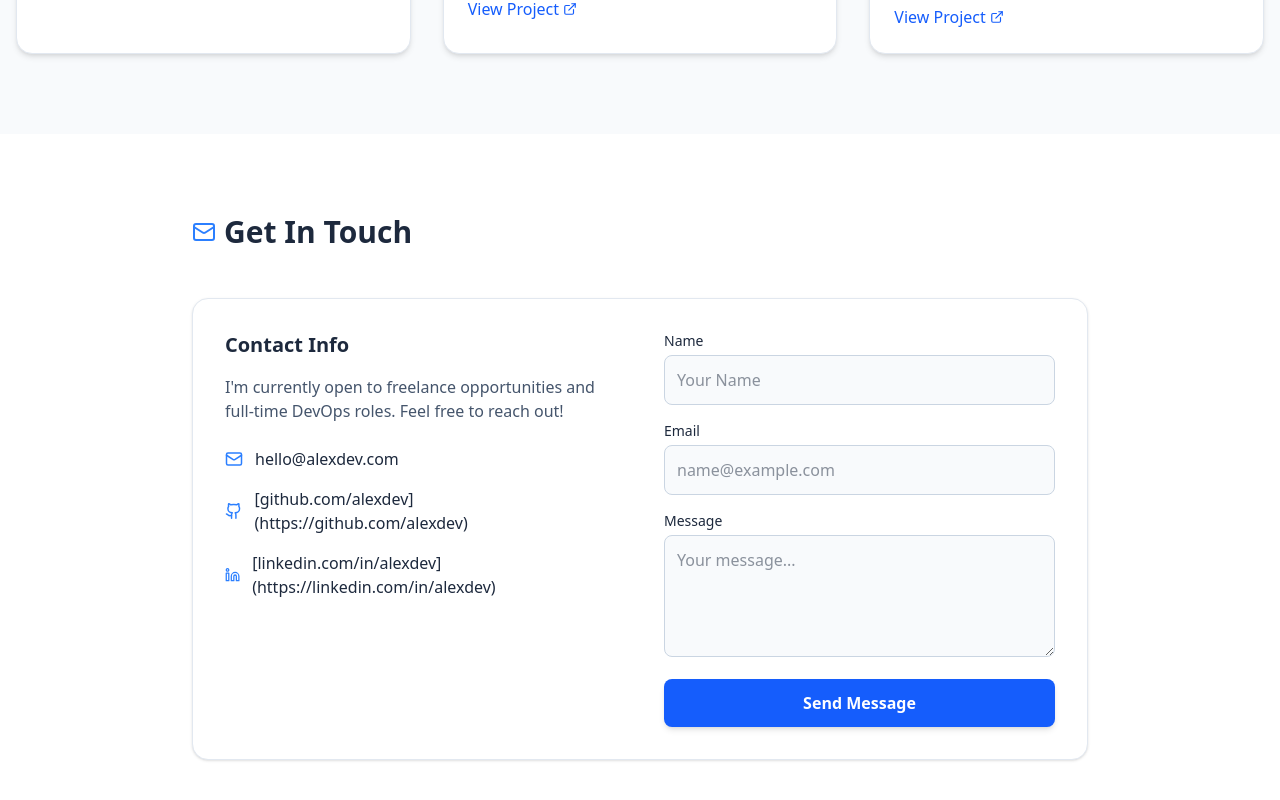
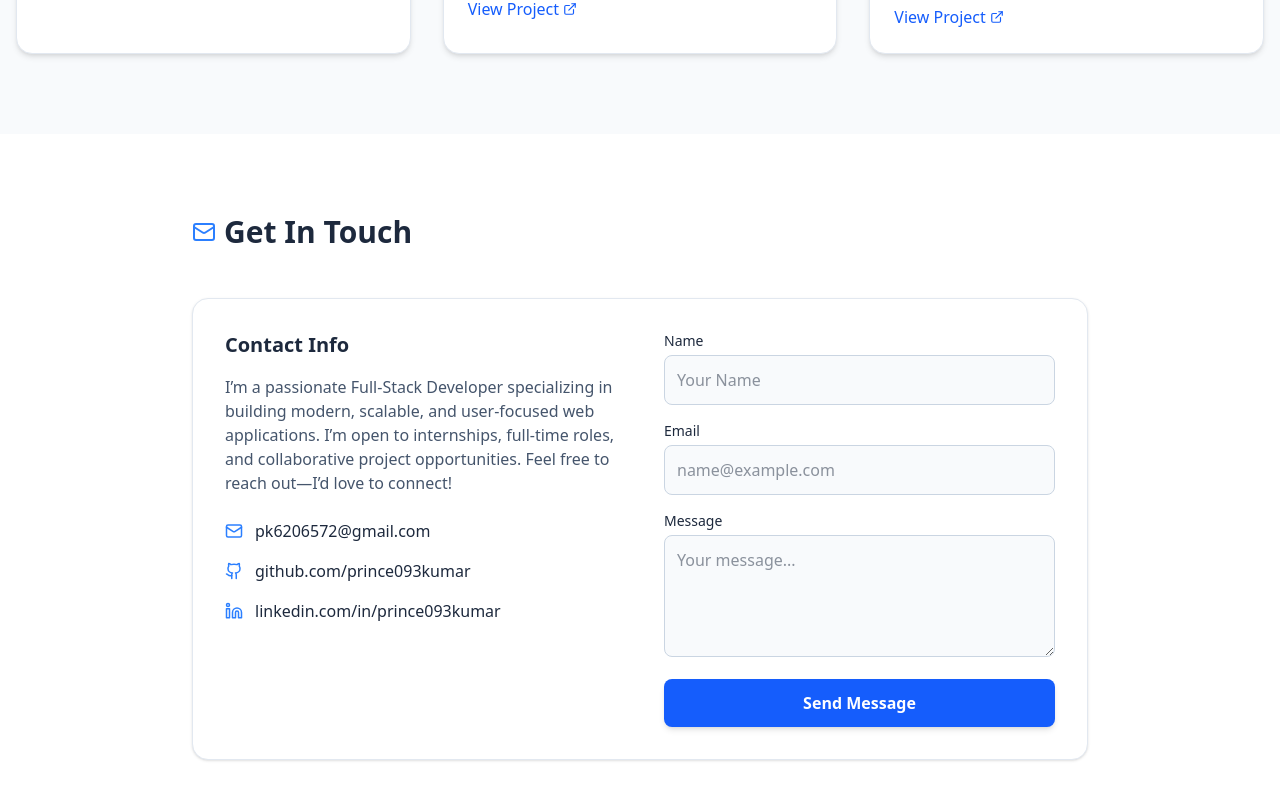
Before and after one commit to prince093kumar/my-portfolio, a React (Vite) app: page / in a window 1280 px wide. Shown: the part 1145-1945 px from the top of the page. Built offline with nearby package versions, Linux system fonts and the light colour scheme.

Commit message:
Update Contact  info

```diff
--- a/src/components/Contact.jsx
+++ b/src/components/Contact.jsx
@@ -2,54 +2,134 @@ import React from 'react';
 import { Mail, Github, Linkedin } from 'lucide-react';
 
 const Contact = ({ darkMode }) => (
-  <section id="contact" className={`py-20 px-4 transition-colors duration-300 ${darkMode ? 'bg-slate-900 text-slate-100' : 'bg-white text-slate-800'}`}>
+  <section
+    id="contact"
+    className={`py-20 px-4 transition-colors duration-300 ${
+      darkMode ? 'bg-slate-900 text-slate-100' : 'bg-white text-slate-800'
+    }`}
+  >
     <div className="max-w-4xl mx-auto">
+
+      {/* Heading */}
       <div className="flex items-center gap-2 mb-12">
         <Mail className="text-blue-500" />
         <h2 className="text-3xl font-bold">Get In Touch</h2>
       </div>
-      <div className={`p-8 rounded-2xl shadow-sm border ${darkMode ? 'bg-slate-800 border-slate-700' : 'bg-white border-slate-200'}`}>
+
+      {/* Contact Card */}
+      <div
+        className={`p-8 rounded-2xl shadow-sm border ${
+          darkMode ? 'bg-slate-800 border-slate-700' : 'bg-white border-slate-200'
+        }`}
+      >
         <div className="grid md:grid-cols-2 gap-12">
+
+          {/* Left - Contact Info */}
           <div>
             <h3 className="text-xl font-bold mb-4">Contact Info</h3>
-            <p className={`mb-6 ${darkMode ? 'text-slate-400' : 'text-slate-600'}`}>
-              I'm currently open to freelance opportunities and full-time DevOps roles. Feel free to reach out!
+
+            <p
+              className={`mb-6 ${
+                darkMode ? 'text-slate-400' : 'text-slate-600'
+              }`}
+            >
+              I’m a passionate Full-Stack Developer specializing in building
+              modern, scalable, and user-focused web applications.
+              I’m open to internships, full-time roles, and collaborative project opportunities.
+              Feel free to reach out—I’d love to connect!
             </p>
+
             <div className="space-y-4">
-              <a href="#" className="flex items-center gap-3 hover:text-blue-500 transition-colors">
+
+              {/* Email */}
+              <a
+                href="mailto:prince093k@gmail.com"
+                className="flex items-center gap-3 hover:text-blue-500 transition-colors"
+              >
                 <Mail size={18} className="text-blue-500" />
-                <span>hello@alexdev.com</span>
+                <span>pk6206572@gmail.com</span>
               </a>
-              <a href="#" className="flex items-center gap-3 hover:text-blue-500 transition-colors">
+
+              {/* GitHub */}
+              <a
+                href="https://github.com/prince093kumar"
+                target="_blank"
+                rel="noopener noreferrer"
+                className="flex items-center gap-3 hover:text-blue-500 transition-colors"
+              >
                 <Github size={18} className="text-blue-500" />
-                <span>[github.com/alexdev](https://github.com/alexdev)</span>
+                <span>github.com/prince093kumar</span>
               </a>
-              <a href="#" className="flex items-center gap-3 hover:text-blue-500 transition-colors">
+
+              {/* LinkedIn */}
+              <a
+                href="https://linkedin.com/in/prince093kumar"
+                target="_blank"
+                rel="noopener noreferrer"
+                className="flex items-center gap-3 hover:text-blue-500 transition-colors"
+              >
                 <Linkedin size={18} className="text-blue-500" />
-                <span>[linkedin.com/in/alexdev](https://linkedin.com/in/alexdev)</span>
+                <span>linkedin.com/in/prince093kumar</span>
               </a>
+
             </div>
           </div>
+
+          {/* Right - Contact Form */}
           <form className="space-y-4" onSubmit={(e) => e.preventDefault()}>
+
+            {/* Name */}
             <div>
               <label className="block text-sm font-medium mb-1">Name</label>
-              <input type="text" className={`w-full p-3 rounded-lg border focus:ring-2 focus:ring-blue-500 outline-none transition-all ${darkMode ? 'bg-slate-900 border-slate-700' : 'bg-slate-50 border-slate-300'}`} placeholder="Your Name" />
+              <input
+                type="text"
+                className={`w-full p-3 rounded-lg border focus:ring-2 focus:ring-blue-500 outline-none transition-all ${
+                  darkMode
+                    ? 'bg-slate-900 border-slate-700'
+                    : 'bg-slate-50 border-slate-300'
+                }`}
+                placeholder="Your Name"
+              />
             </div>
+
+            {/* Email */}
             <div>
               <label className="block text-sm font-medium mb-1">Email</label>
-              <input type="email" className={`w-full p-3 rounded-lg border focus:ring-2 focus:ring-blue-500 outline-none transition-all ${darkMode ? 'bg-slate-900 border-slate-700' : 'bg-slate-50 border-slate-300'}`} placeholder="name@example.com" />
+              <input
+                type="email"
+                className={`w-full p-3 rounded-lg border focus:ring-2 focus:ring-blue-500 outline-none transition-all ${
+                  darkMode
+                    ? 'bg-slate-900 border-slate-700'
+                    : 'bg-slate-50 border-slate-300'
+                }`}
+                placeholder="name@example.com"
+              />
             </div>
+
+            {/* Message */}
             <div>
               <label className="block text-sm font-medium mb-1">Message</label>
-              <textarea rows={4} className={`w-full p-3 rounded-lg border focus:ring-2 focus:ring-blue-500 outline-none transition-all ${darkMode ? 'bg-slate-900 border-slate-700' : 'bg-slate-50 border-slate-300'}`} placeholder="Your message..."></textarea>
+              <textarea
+                rows={4}
+                className={`w-full p-3 rounded-lg border focus:ring-2 focus:ring-blue-500 outline-none transition-all ${
+                  darkMode
+                    ? 'bg-slate-900 border-slate-700'
+                    : 'bg-slate-50 border-slate-300'
+                }`}
+                placeholder="Your message..."
+              ></textarea>
             </div>
+
+            {/* Button */}
             <button className="w-full bg-blue-600 text-white py-3 rounded-lg font-bold hover:bg-blue-700 transition-colors shadow-md">
               Send Message
             </button>
+
           </form>
         </div>
       </div>
     </div>
   </section>
 );
+
 export default Contact;
```
